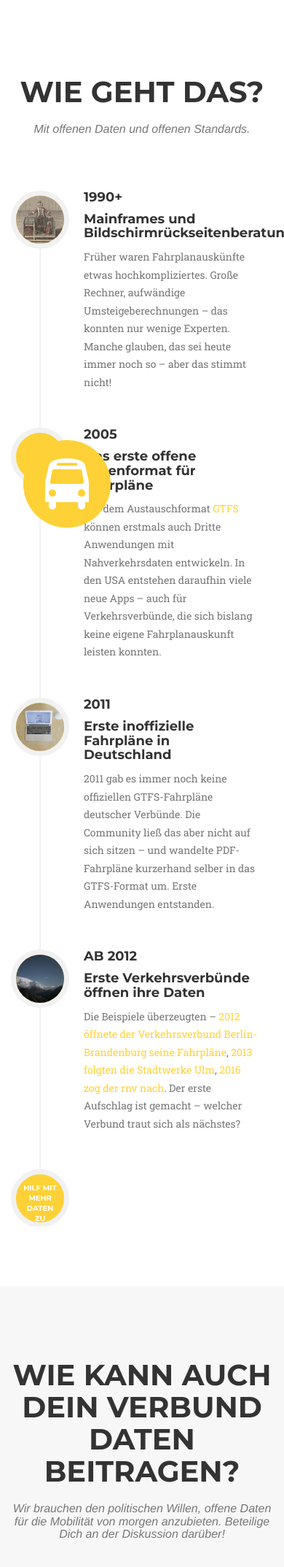
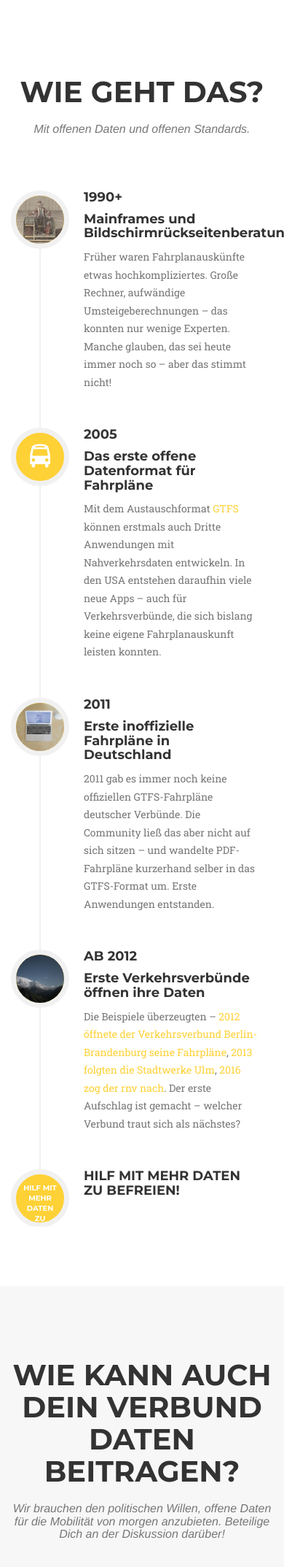
Before and after one commit to okfde/rettedeinennahverkehr, a Jekyll site: the page built from index.html, in a window 390 px wide, cut to the strip 2686-4848 px from the top of the page. Shown: the top 2147 px of the strip at 73% size. Built offline with Jekyll 4.4.1, drawn with Linux system fonts in a browser that asks for light colours; some web fonts are replaced.

Commit message:
update mobile bubble style

```diff
--- a/_includes/wie.html
+++ b/_includes/wie.html
@@ -26,7 +26,7 @@
                         </li>
                         <li class="timeline-inverted">
                             <div class="timeline-image">
-                                <span class="fa-stack fa-5x">
+                                <span class="fa-stack fa-5x timeline-bus">
                                     <i class="fa fa-circle fa-stack-2x text-primary"></i>
                                     <i class="fa fa-bus fa-stack-1x fa-inverse"></i>
                                 </span>
@@ -69,11 +69,16 @@
                                 </div>
                             </div>
                         </li>
-                        <li class="timeline-inverted">
+                        <li class="timeline-inverted timeline-last">
                             <div class="timeline-image">
                                 <h4>Hilf mit
                                     <br>mehr Daten
                                     <br>zu befreien!</h4>
+                            </div>
+                            <div class="timeline-panel">
+                                <div class="timeline-heading">
+                                    <h4>Hilf mit mehr Daten zu befreien!</h4>
+                                </div>
                             </div>
                         </li>
                     </ul>
```
Also changed, not shown: _includes/css/agency.css (+27 -0 lines).
